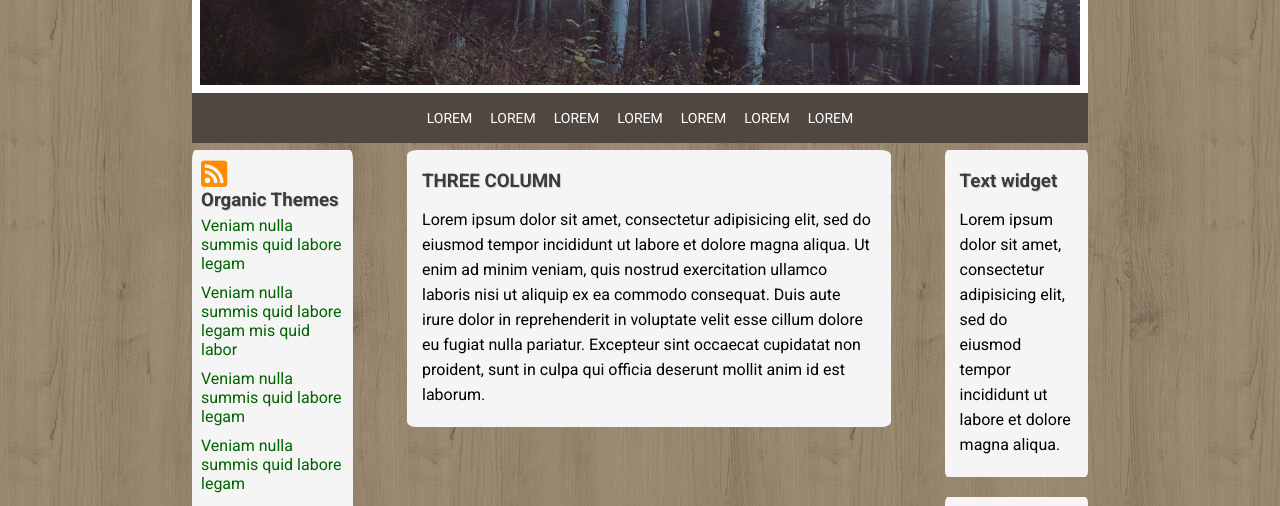
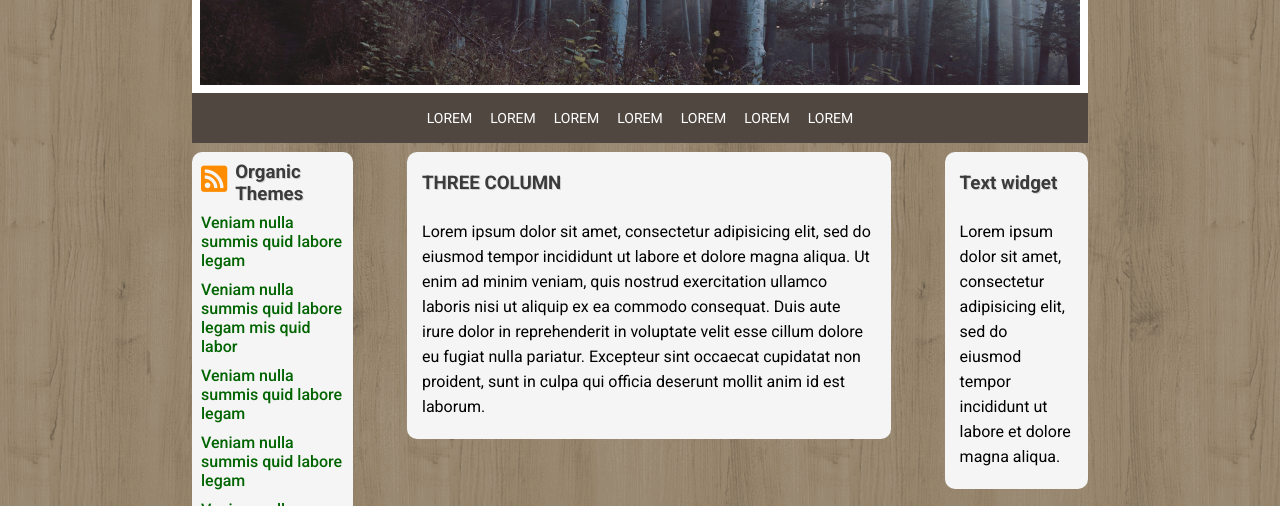
Before and after one commit to 10thDocta/htmlcss-wp, a plain HTML site: page index.html in a window 1280 px wide. Shown: the part 217-723 px from the top of the page. Drawn offline with Linux system fonts and the light colour scheme.

Commit message:
Sistemata sezione rss e piccoli aggistamenti

```diff
--- a/css/style.css
+++ b/css/style.css
@@ -69,7 +69,7 @@ nav a {
 
 /* inizio main */
 .main-container {
-  margin: 7px 0;
+  margin: 9px 0;
   display: flow-root;
 }
 
@@ -78,7 +78,11 @@ nav a {
   float: left;
   width: 18%;
   background-color: whitesmoke;
-  border-radius: 2%
+  border-radius: 10px;
+}
+
+.rss-title {
+  margin-bottom: 3px;
 }
 
 .rss-title i, .rss-title h3 {
@@ -88,10 +92,12 @@ nav a {
 .rss-title i {
   font-size: 30px;
   color: darkorange;
-  vertical-align: middle;
+  vertical-align: top;
+  padding: 3px 4px 0 0;
 }
 
 .rss-title h3 {
+  width: 70%;
   color: #3c3b3b;
   text-shadow: 1px 1px lightgrey;
 }
@@ -104,6 +110,7 @@ nav a {
 
 .column-left a {
   color: darkgreen;
+  font-weight: 500;
   text-decoration: none;
 }
 
@@ -117,7 +124,7 @@ nav a {
   width: 54%;
   margin: 0 6%;
   background-color: whitesmoke;
-  border-radius: 2%
+  border-radius: 10px;
 }
 
 .container-center {
@@ -125,7 +132,7 @@ nav a {
 }
 
 .column-center h3 {
-  margin-bottom: 15px;
+  margin-bottom: 25px;
   color: #3c3b3b;
   text-shadow: 1px 1px lightgrey;
 }
@@ -142,13 +149,13 @@ nav a {
 
 .container-right {
   background-color: whitesmoke;
-  border-radius: 2%;
+  border-radius: 10px;
   padding: 20px 15px;
   margin-bottom: 20px;
 }
 
 .column-right h3 {
-  margin-bottom: 15px;
+  margin-bottom: 25px;
   color: #3c3b3b;
   text-shadow: 1px 1px lightgrey;
 }
@@ -160,7 +167,7 @@ nav a {
 /* inizio footer */
 footer {
   background-color: whitesmoke;
-  border-radius: 2%;
+  border-radius: 10px;
   color: grey;
 }
 
--- a/index.html
+++ b/index.html
@@ -3,7 +3,7 @@
 
 <head>
   <link rel="stylesheet" href="css/style.css">
-  <link href="https://fonts.googleapis.com/css2?family=Roboto:wght@400;700;900&display=swap" rel="stylesheet">
+  <link href="https://fonts.googleapis.com/css2?family=Roboto:wght@400;500;700;900&display=swap" rel="stylesheet">
   <link rel="stylesheet" href="https://cdnjs.cloudflare.com/ajax/libs/font-awesome/5.13.1/css/all.css">
   <meta charset="utf-8">
   <title>Struttura WP</title>
@@ -47,6 +47,7 @@
       </nav>
     </header>
 
+    <!-- inizio main -->
     <main>
       <div class="main-container">
 
```
